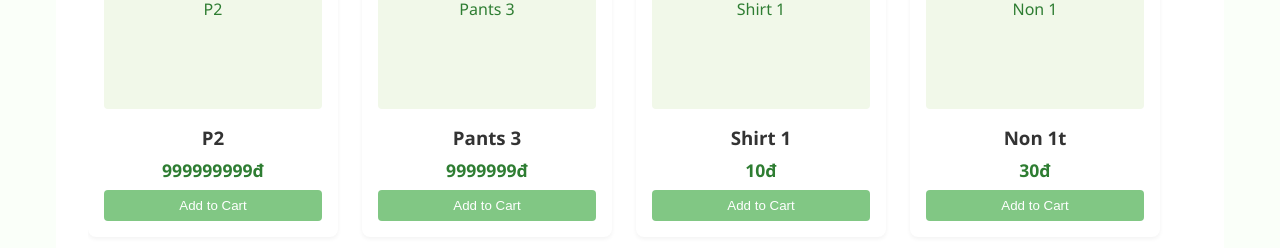
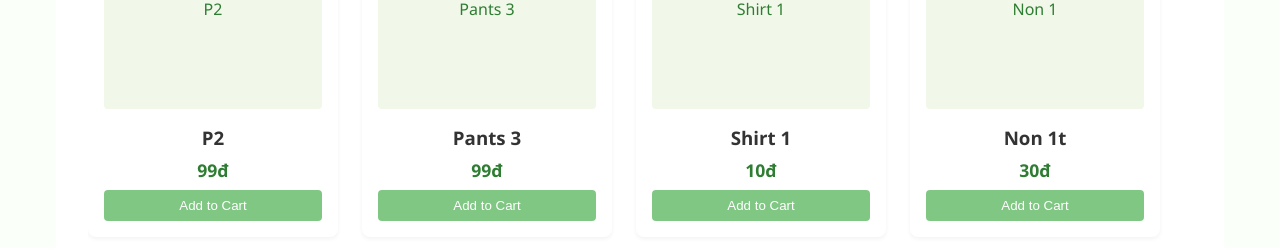
Before and after one commit to lehuuha562/Ha-project-for-intel-system-subject, a plain HTML site: page index.html in a window 1280 px wide. Shown: the part 1045-1293 px from the top of the page. Drawn offline with Linux system fonts and the light colour scheme.

Commit message:
Update index.html

```diff
--- a/index.html
+++ b/index.html
@@ -317,13 +317,13 @@
                 <div class="product-card">
                     <div class="product-image">P2</div>
                     <h3>P2</h3>
-                    <p class="price">999999999đ</p>
+                    <p class="price">99đ</p>
                     <button>Add to Cart</button>
                 </div>
                 <div class="product-card">
                     <div class="product-image">Pants 3</div>
                     <h3>Pants 3</h3>
-                    <p class="price">9999999đ</p>
+                    <p class="price">99đ</p>
                     <button>Add to Cart</button>
                 </div>
                 <div class="product-card">
```
